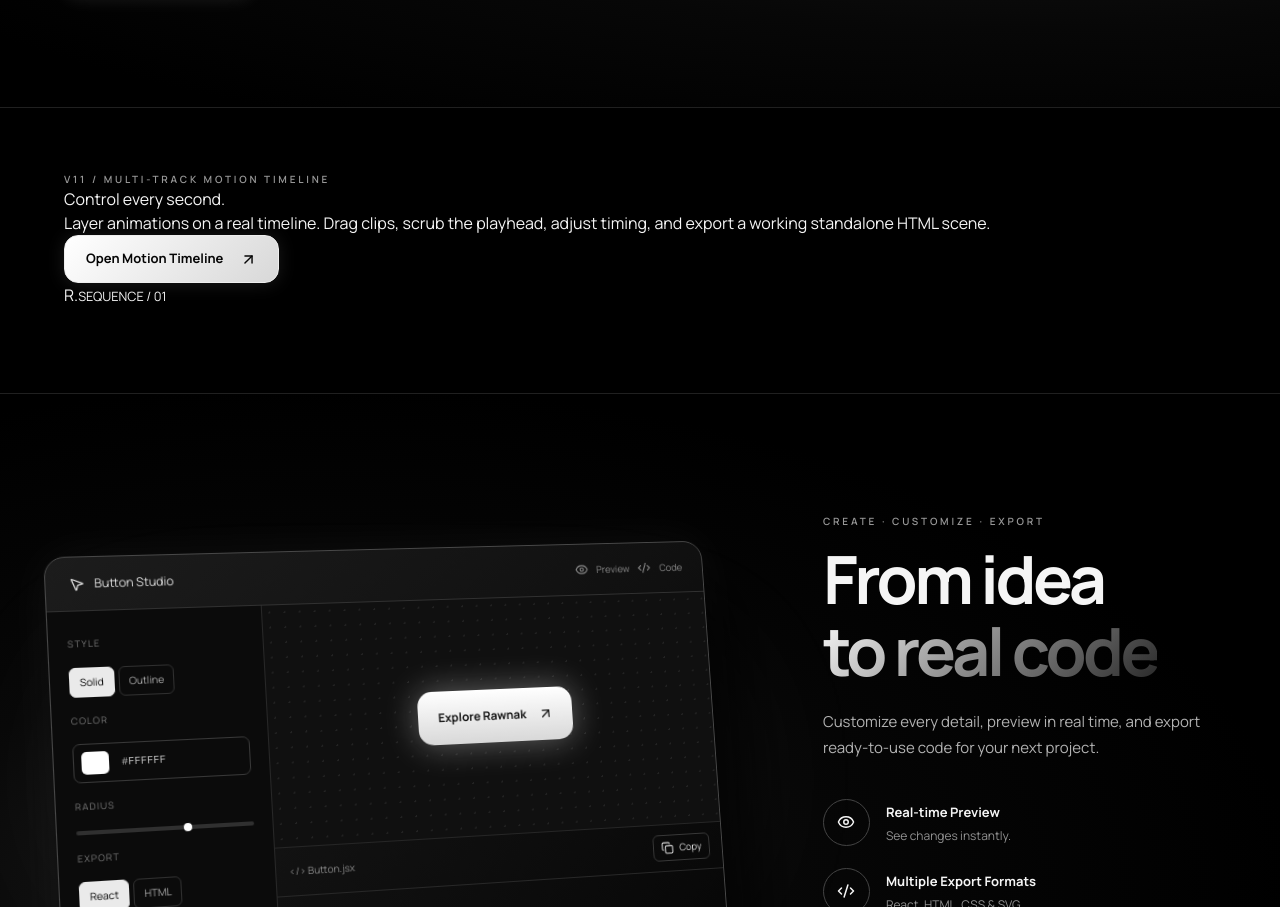
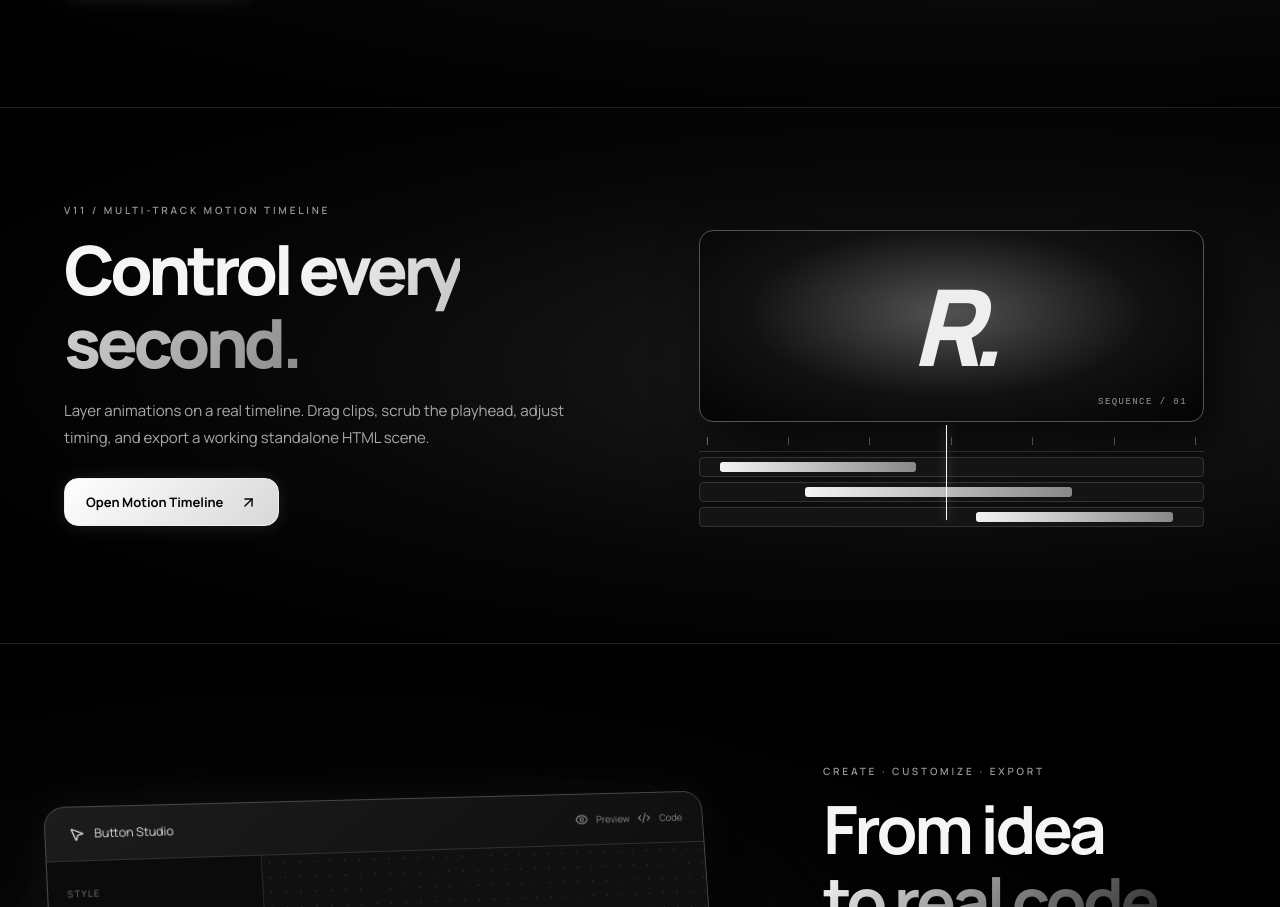
Before and after one commit to altaqawy/rawnak, a Next.js app: page /en/tools in a window 1280 px wide. Shown: the part 4784-5691 px from the top of the page. Built offline with nearby package versions, Linux system fonts and the light colour scheme; no server answers.

Commit message:
style(tools): add monochrome animated timeline showcase illustration

```diff
--- a/components/tools/tools-theme.css
+++ b/components/tools/tools-theme.css
@@ -432,3 +432,25 @@
 @media(max-width:810px){.rvs-home-grid{grid-template-columns:1fr}.rvs-home-art{height:260px;max-width:480px;width:100%;margin:auto}}
 @media(max-width:480px){.rvs-home-art{height:220px;transform:scale(.73);transform-origin:center top}.rvs-home-content h2{font-size:44px}}
 @media(prefers-reduced-motion:reduce){.rvs-home-prism.one{animation:none!important}}
+
+
+/* V11 timeline landing editorial teaser */
+.rtl11-home{background:radial-gradient(ellipse at 74% 48%,#1c1c1c,#070707 52%,#000 85%);overflow:hidden}
+.rtl11-home-inner{display:grid;grid-template-columns:1fr .97fr;align-items:center;gap:clamp(24px,6vw,85px);min-height:385px}
+.rtl11-home-copy h2{font-size:clamp(42px,5.3vw,76px);font-weight:740;letter-spacing:-.065em;line-height:1.07;margin:15px 0 19px}
+.rtl11-home-copy h2 span{background:linear-gradient(125deg,#fff,#888);background-clip:text;-webkit-text-fill-color:transparent}
+.rtl11-home-copy p{color:#aaa;font-size:15px;line-height:1.8;max-width:530px;margin-bottom:27px}
+.rtl11-home-visual{position:relative;height:310px;padding:20px 12px 0;isolation:isolate}
+.rtl11-home-stage{height:192px;border-radius:14px;border:1px solid #555;background:radial-gradient(ellipse at 49% 43%,#525252,#111 55%,#030303);position:relative;display:grid;place-items:center;box-shadow:18px 20px 55px #000b}
+.rtl11-home-stage span{font-size:106px;letter-spacing:-.12em;color:#eee;font-weight:820;font-style:italic;line-height:1}
+.rtl11-home-stage small{position:absolute;bottom:14px;right:16px;font:9px ui-monospace,monospace;letter-spacing:.16em;color:#999}
+.rtl11-home-ruler{height:21px;display:flex;justify-content:space-between;align-items:center;margin:9px 0 5px;padding:0 8px;border-bottom:1px solid #393939}
+.rtl11-home-ruler i{height:8px;width:1px;background:#777}
+.rtl11-home-track{height:20px;background:#141414;border:1px solid #343434;border-radius:4px;margin:5px 0;position:relative}
+.rtl11-home-track span{display:block;position:absolute;top:4px;height:10px;background:linear-gradient(90deg,#f3f3f3,#888);border-radius:3px}
+.rtl11-home-track.a span{left:4%;width:39%}
+.rtl11-home-track.b span{left:21%;width:53%}
+.rtl11-home-track.c span{left:55%;width:39%}
+.rtl11-home-head{position:absolute;top:215px;bottom:0;left:49%;width:1px;background:#f9f9f9;box-shadow:0 0 10px #fff8}
+@media(max-width:820px){.rtl11-home-inner{grid-template-columns:1fr}.rtl11-home-visual{max-width:530px;width:100%;margin:auto;height:315px}}
+@media(max-width:500px){.rtl11-home-visual{height:295px}.rtl11-home-stage{height:170px}.rtl11-home-head{top:194px}.rtl11-home-copy h2{font-size:47px}}
```
